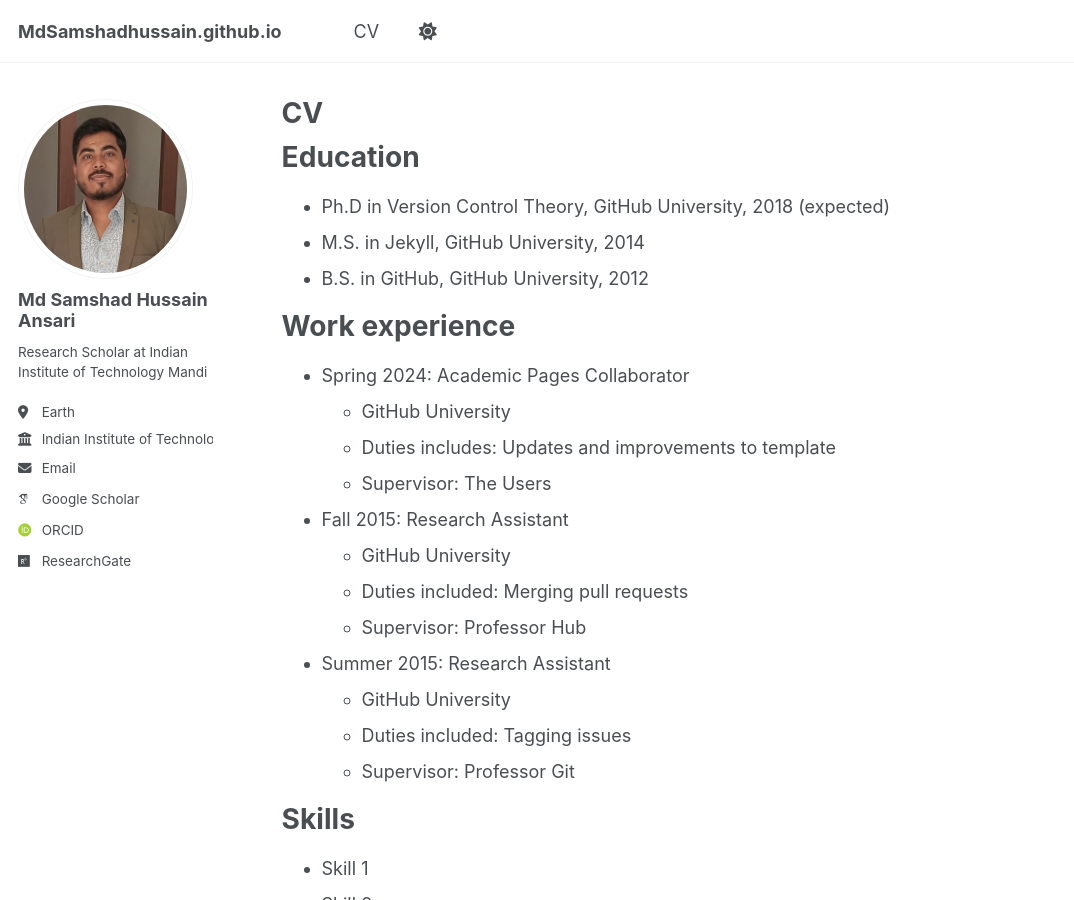
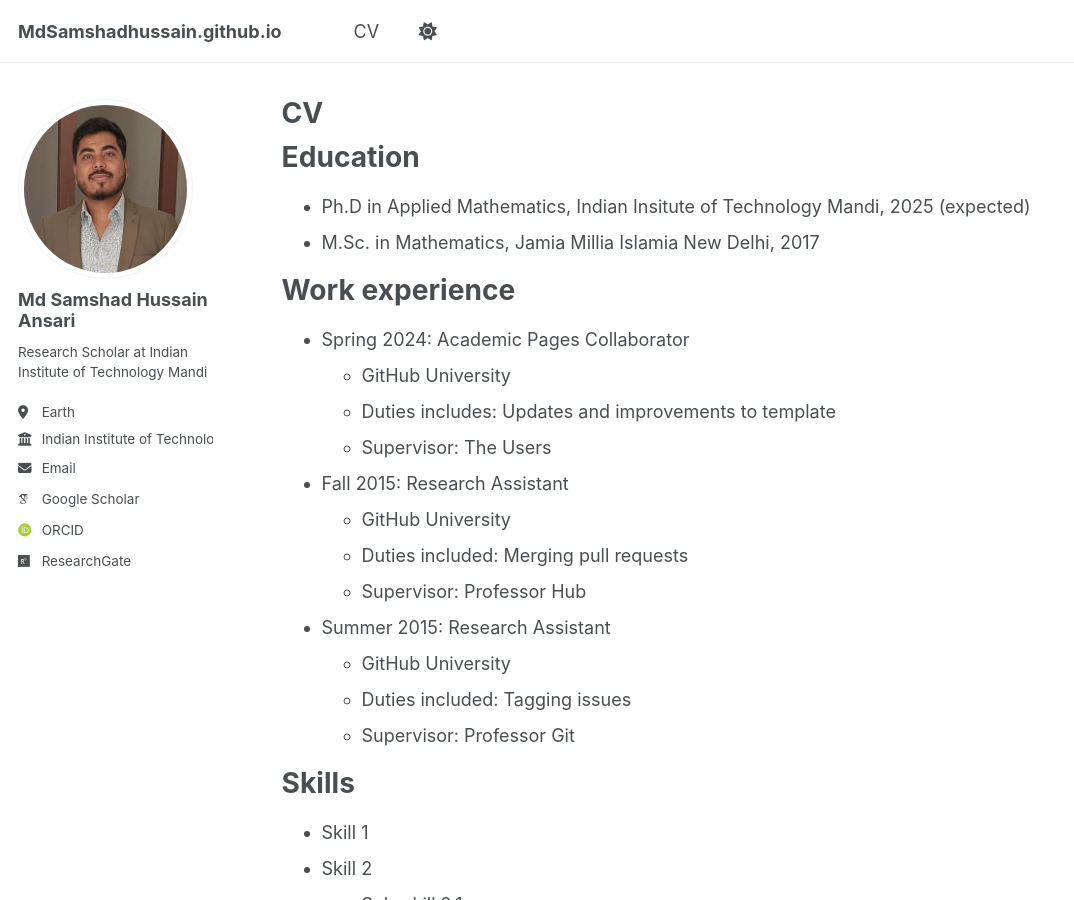
Before and after one commit to MdSamshadhussain/MdSamshadhussain.github.io, a Jekyll site: the page built from _pages/cv.md, in a window 1280 px wide and 900 px high. Shown: the whole window, without its empty margins (0-1074 px from the left). Built offline with Jekyll 4.4.1, drawn with Linux system fonts in a browser that asks for light colours; some web fonts are replaced.

Commit message:
Update cv.md

```diff
--- a/_pages/cv.md
+++ b/_pages/cv.md
@@ -11,9 +11,8 @@ redirect_from:
 
 Education
 ======
-* Ph.D in Version Control Theory, GitHub University, 2018 (expected)
-* M.S. in Jekyll, GitHub University, 2014
-* B.S. in GitHub, GitHub University, 2012
+* Ph.D in Applied Mathematics, Indian Insitute of Technology Mandi, 2025 (expected)
+* M.Sc. in Mathematics, Jamia Millia Islamia New Delhi, 2017
 
 Work experience
 ======
```
